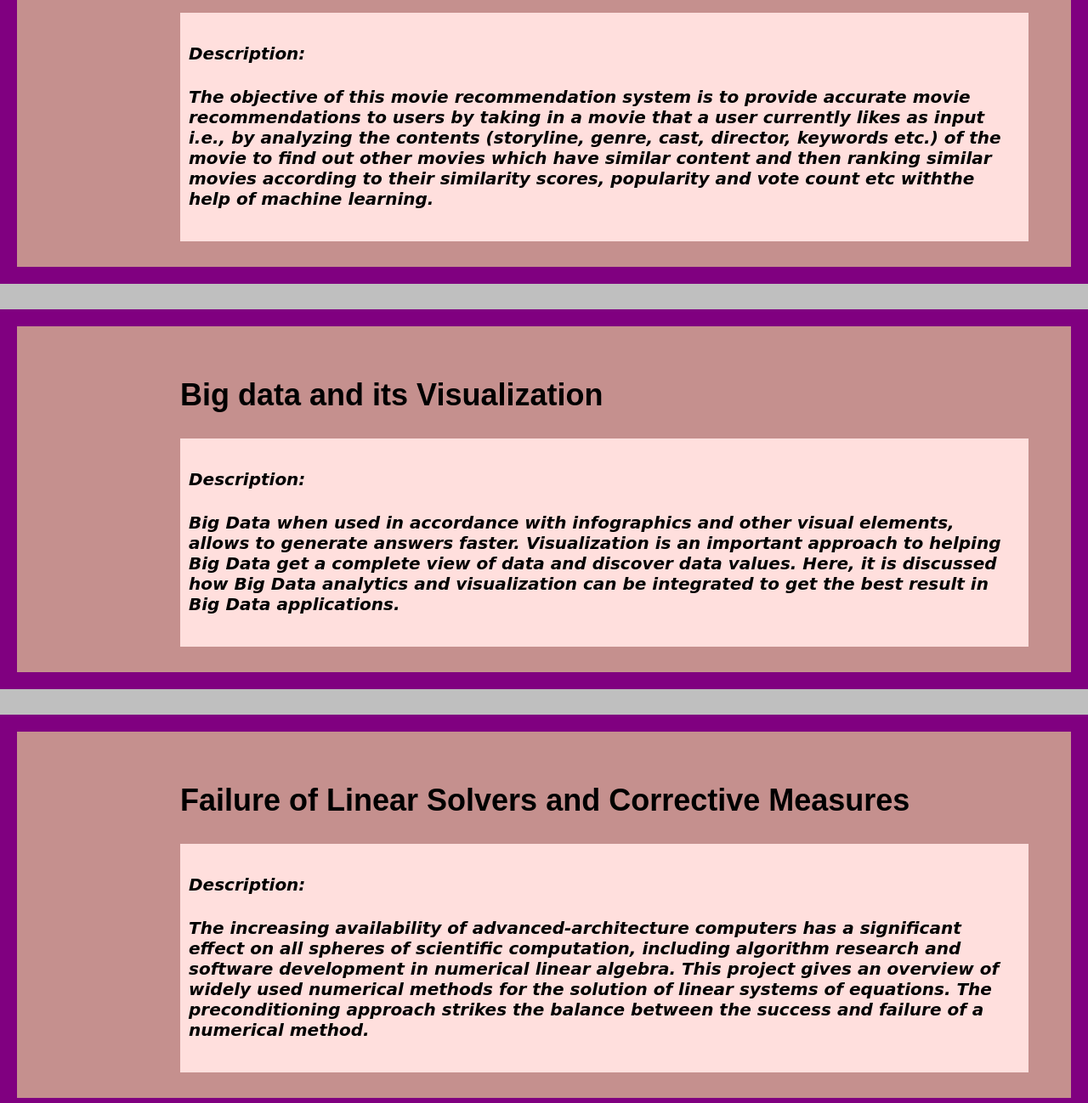
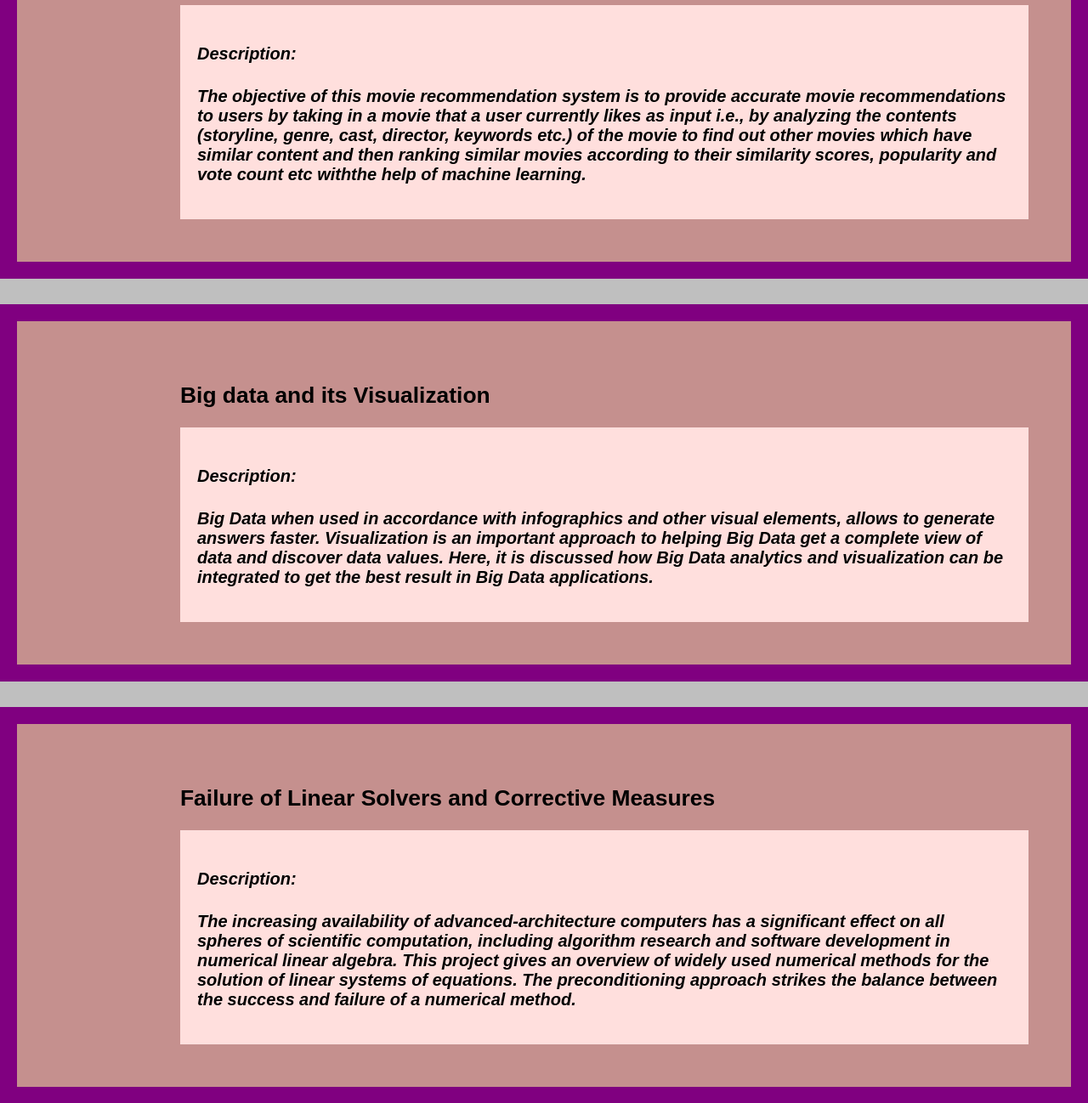
Before and after one commit to Shadayanivarshney/Shadayani_Varshney_Portfolio, a plain HTML site: page Projects.html in a window 1280 px wide. Shown: the part 644-1942 px from the top of the page at 85% size. Drawn offline with Linux system fonts and the light colour scheme.

Commit message:
third commit

```diff
--- a/Projects.html
+++ b/Projects.html
@@ -116,12 +116,13 @@ width:100%;
   background-color: #ffdfdd;
   width: 100%;
 
-  padding: 10px;
+  padding: 20px;
 
 }
 .jumbotron {
     padding-top: 48px;
     padding-bottom: 48px;
+padding-right:48px;
 padding:50px;
 font-size: 1.5em;
 border: 20px solid Purple;
@@ -129,8 +130,7 @@ border: 20px solid Purple;
     background-color: #c5908e;
 }
 .jumbotron {
-    padding-top: 30px;
-    padding-bottom: 30px;
+
     margin-bottom: 30px;
     color: inherit;
     background-color: #eee;
@@ -162,10 +162,10 @@ border: 20px solid Purple;
 <br>
 <br>
 <br>
-<div  id="b" class="jumbotron" style="font-size: 1.5em; padding-left:15%;background-color:#c5908e;" id="interests">
+<div  id="b" class="jumbotron" style="font-size: 1.1em; padding-left:15%;background-color:#c5908e;" id="interests">
     <h2>Tracking of Underwater Objects Using Kalman Filter </h2>
      <div class="btn-group">
-      <font style="color:black;font-family: cursive;
+      <font style="color:black;font-family: sans-serif;
     font-style: italic;
     font-weight: bolder;font-size:20px;"><h4>Description:</h4>
 This project introduces a system for tracking a detected underwater object using the recorded video. The proposed system implements Kalman Filter by predicting the next object location from the current detected object location and Hungarian Algorithm for tracking the objects.    <br>
@@ -174,10 +174,10 @@ This project introduces a system for tracking a detected underwater object using
     </div>
 </div>
 
-<div  id="b" class="jumbotron" style="font-size: 1.5em; padding-left:15%;background-color:#c5908e;" id="interests">
+<div  id="b" class="jumbotron" style="font-size: 1.1em; padding-left:15%;background-color:#c5908e;" id="interests">
     <h2>Movie Recommendation System</h2>
         <div class="btn-group">
-      <font style="color:black;font-family: cursive;
+      <font style="color:black;font-family: sans-serif;
     font-style: italic;
     font-weight: bolder;font-size:20px;">
       <h4>Description:</h4>
@@ -188,10 +188,10 @@ The objective of this movie recommendation system is to provide accurate movie r
     </div>
 </div>
 
-<div  id="b" class="jumbotron" style="font-size: 1.5em; padding-left:15%;background-color:#c5908e" id="interests">
+<div  id="b" class="jumbotron" style="font-size: 1.1em; padding-left:15%;background-color:#c5908e" id="interests">
     <h2>Big data and its Visualization </h2>
     <div class="btn-group">
-      <font style="color:black;font-family: cursive;
+      <font style="color:black;font-family: sans-serif;
     font-style: italic;
     font-weight: bolder;font-size:20px;">
       <h4>Description:</h4>
@@ -201,12 +201,12 @@ Big Data when used in accordance with infographics and other visual elements, al
     </div>
 </div>
 
-<div  id="b" class="jumbotron" style="font-size: 1.5em; padding-left:15%;background-color:#c5908e;" id="interests">
+<div  id="b" class="jumbotron" style="font-size: 1.1em; padding-left:15%;background-color:#c5908e;" id="interests">
     <h2>Failure of Linear Solvers and Corrective Measures</h2>
 
 
     <div class="btn-group">
-     <font style="color:black;font-family: cursive;
+     <font style="color:black;font-family: sans-serif;
     font-style: italic;
     font-weight: bolder;font-size:20px;">
       <h4>Description:</h4>
@@ -216,11 +216,11 @@ The increasing availability of advanced-architecture computers has a significant
 <br>
     </div>
 </div>
-<div  id="b" class="jumbotron" style="font-size: 1.5em; padding-left:15%;background-color:#c5908e;" id="interests">
+<div  id="b" class="jumbotron" style="font-size: 1.1em; padding-left:15%;background-color:#c5908e;" id="interests">
     <h2>E-Notifier  </h2>
 
     <div class="btn-group">
-      <font style="color:black;font-family: cursive;
+      <font style="color:black;font-family: sans-serif;
     font-style: italic;
     font-weight: bolder;font-size:20px;">
       <h4>Description:</h4>
```
